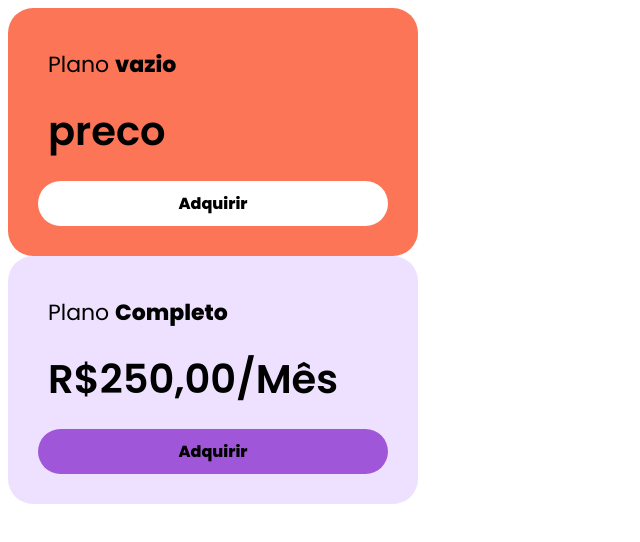
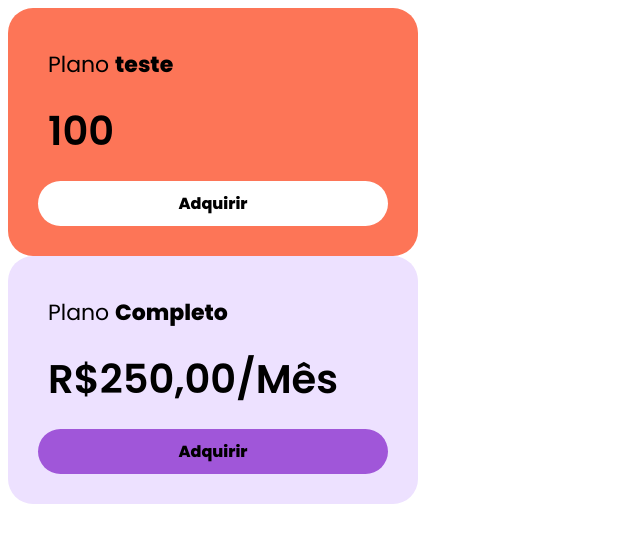
Before and after one commit to Vitormwxm/angular-basico-avancado, an Angular app in the folder fundamentos-do-angular/: page / in a window 1280 px wide. Shown: the top 542 px of the page, without its empty margins (0-640 px from the left). Built offline with nearby package versions, Linux system fonts and the light colour scheme.

Commit message:
testando interfaces

```diff
--- a/fundamentos-do-angular/src/app/components/card/card.component.html
+++ b/fundamentos-do-angular/src/app/components/card/card.component.html
@@ -1,5 +1,5 @@
 <div class="card">
-    <div class="card__plan card__item">Plano <b>{{planos?.infos.tipo ? planos.infos.tipo : "vazio"}}</b></div>
-    <div class="card__price card__item">{{ this.planos?.infos.preco ? planos.infos.preco : "preco"}}</div>
+    <div class="card__plan card__item">Plano <b>{{ planos.info.tipo}}</b></div>
+    <div class="card__price card__item">{{ planos.info.preco}}</div>
     <app-card-button></app-card-button>
 </div>
--- a/fundamentos-do-angular/src/app/components/card/card.component.ts
+++ b/fundamentos-do-angular/src/app/components/card/card.component.ts
@@ -1,4 +1,15 @@
 import { Component } from '@angular/core';
+import { info } from 'node:console';
+
+
+interface Iplano {
+  info: Iinfo
+}
+
+interface Iinfo {
+  tipo: string
+  preco: number
+}
 
 @Component({
   selector: 'app-card',
@@ -7,8 +18,13 @@ import { Component } from '@angular/core';
 })
 export class CardComponent {
 
-    // @ts-ignore
-    planos
+
+    planos: Iplano = {
+      info: {
+        tipo: "teste",
+        preco: 100
+      }
+    };
 
   getFullPriceMessage() {
 
```
